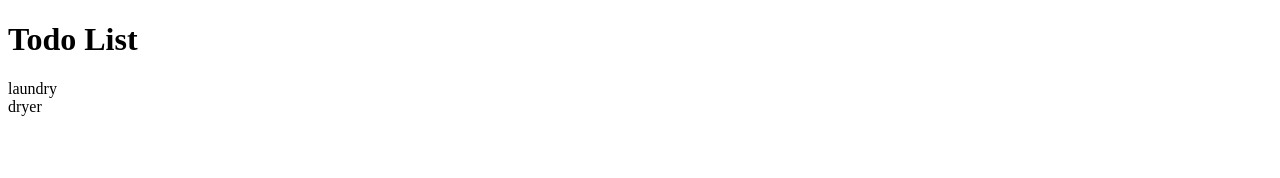
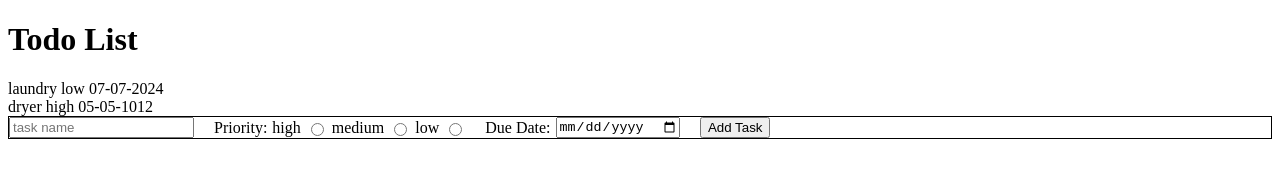
Before and after one commit to AltayHodo/odin-todo-list-new, a website built with webpack: page src/index.html in a window 1280 px wide. Built offline with nearby package versions, Linux system fonts and the light colour scheme.

Commit message:
add task form, display priority and due date

```diff
--- a/src/index.html
+++ b/src/index.html
@@ -8,8 +8,23 @@
 <body>
   <h1>Todo List</h1>
 
-  <div class="container">
-
-  </div>
+  <div class="container"></div>
+  <form class="add-task-form">
+    <input type="text" id="task-name" name="task-name" placeholder="task name">
+    <div>
+      <div>Priority:</div>
+      <label for="high">high</label>
+      <input type="radio" name="priority" id="high">
+      <label for="medium">medium</label>
+      <input type="radio" name="priority" id="medium">
+      <label for="low">low</label>
+      <input type="radio" name="priority" id="low">
+    </div>
+    <div>
+      <label for="due-date">Due Date:</label>
+      <input type="date" id="due-date">
+    </div>
+    <button class="add-task-btn">Add Task</button>
+  </form>
 </body>
 </html>
--- a/src/index.js
+++ b/src/index.js
@@ -1,9 +1,11 @@
 import './style.css';
 import DOMHandler from './modules/DOMHandler';
+import formHandler from './modules/formHandler';
 import todoList from './modules/todoList';
 
 window.onload = () => {
-  todoList.addTodo('laundry', 'laundry', 'laundry')
-  todoList.addTodo('dryer', 'laundry', 'laundry')
+  todoList.addTodo('laundry', '07-07-2024', 'low');
+  todoList.addTodo('dryer', '05-05-1012', 'high');
   DOMHandler.renderTodos();
-}
+  formHandler.handleSubmit();
+};
--- a/src/modules/DOMHandler.js
+++ b/src/modules/DOMHandler.js
@@ -1,12 +1,16 @@
 import todoList from './todoList';
-todoList.addProject('basketball');
 
 const DOMHandler = (() => {
+  const container = document.querySelector('.container');
   const renderTodos = () => {
-    const container = document.querySelector('.container');
+    container.innerHTML = '';
     todoList.getTodos().forEach((todo) => {
       const todoItem = document.createElement('div');
-      todoItem.textContent = todo.title;
+      todoItem.innerHTML = `
+        <span> ${todo.title} </span>
+        <span> ${todo.priority} </span>
+        <span> ${todo.dueDate} </span>
+      `;
       todoItem.classList.add('todo-item');
       container.appendChild(todoItem);
     });
--- /dev/null
+++ b/src/modules/formHandler.js
@@ -0,0 +1,20 @@
+import todoList from './todoList';
+
+const formHandler = (() => {
+  const taskForm = document.querySelector('.add-task-form');
+  const handleSubmit = () => {
+    taskForm.addEventListener('submit', (e) => {
+      e.preventDefault();
+      const taskName = document.querySelector('input#task-name').value;
+      const priority = document.querySelector(
+        'input[name="priority"]:checked'
+      ).id;
+      const dueDate = document.querySelector('input#due-date').value;
+      todoList.addTodo(taskName, dueDate, priority);
+    });
+  };
+
+  return { handleSubmit };
+})();
+
+export default formHandler;
--- a/src/modules/todoList.js
+++ b/src/modules/todoList.js
@@ -1,4 +1,5 @@
 import Todo from './todo';
+import DOMHandler from './DOMHandler';
 
 const todoList = (() => {
   const projects = [];
@@ -10,10 +11,12 @@ const todoList = (() => {
   const addTodo = (title, dueDate, priority) => {
     const newTodo = new Todo(title, dueDate, priority);
     todos.push(newTodo);
+    DOMHandler.renderTodos();
   };
 
   const removeTodo = (index) => {
     todos.splice(index, 1);
+    DOMHandler.renderTodos();
   };
 
   const addProject = (title) => {
--- a/src/style.css
+++ b/src/style.css
@@ -3,3 +3,16 @@
   padding: 0;
   box-sizing: border-box;
 } */
+
+.add-task-form{
+  border: 1px solid;
+  display: flex;
+  align-items: center;
+  gap: 20px;
+}
+
+.add-task-form > div{
+  display: flex;
+  gap: 5px;
+  align-items: center;
+}
--- a/webpack.dev.js
+++ b/webpack.dev.js
@@ -5,6 +5,7 @@ module.exports = merge(common, {
   mode: 'development',
   devtool: 'inline-source-map',
   devServer: {
+    watchFiles: ['./src/index.html'],
     static: './dist',
   },
 });
```
